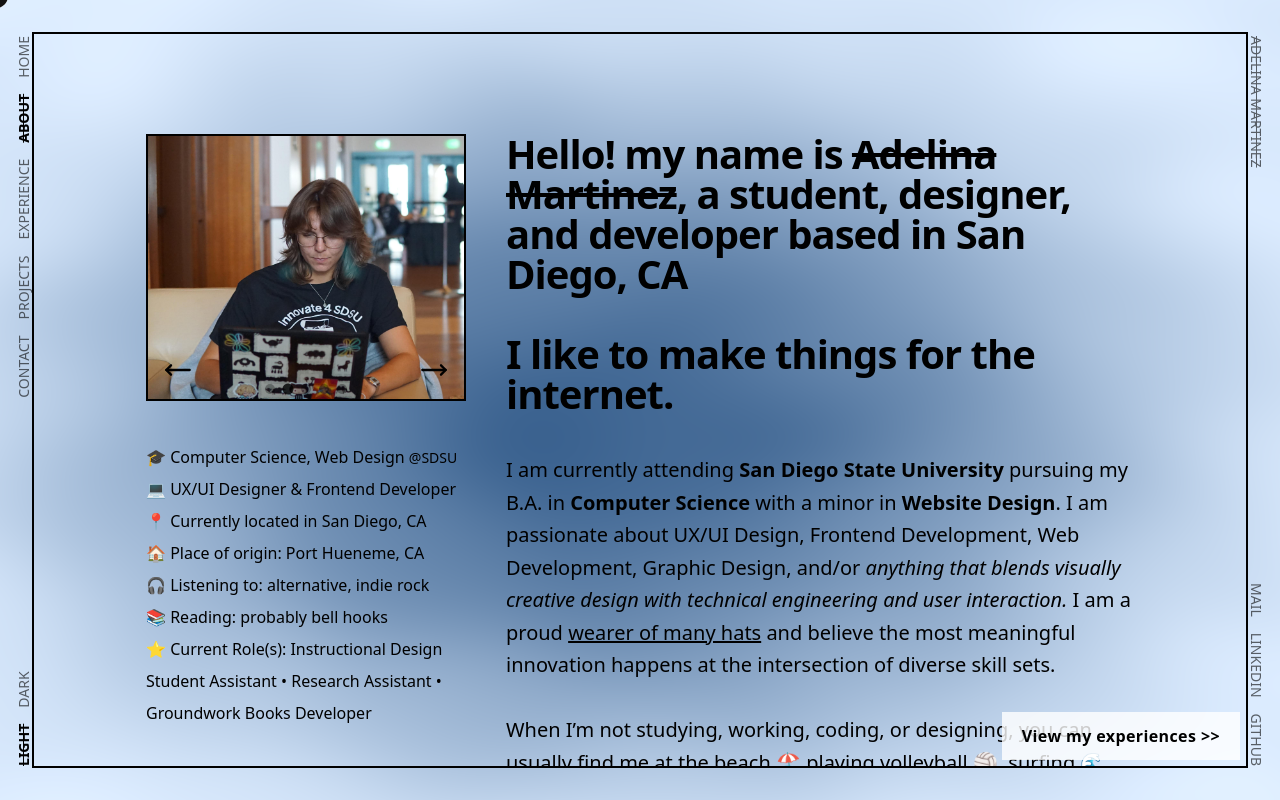
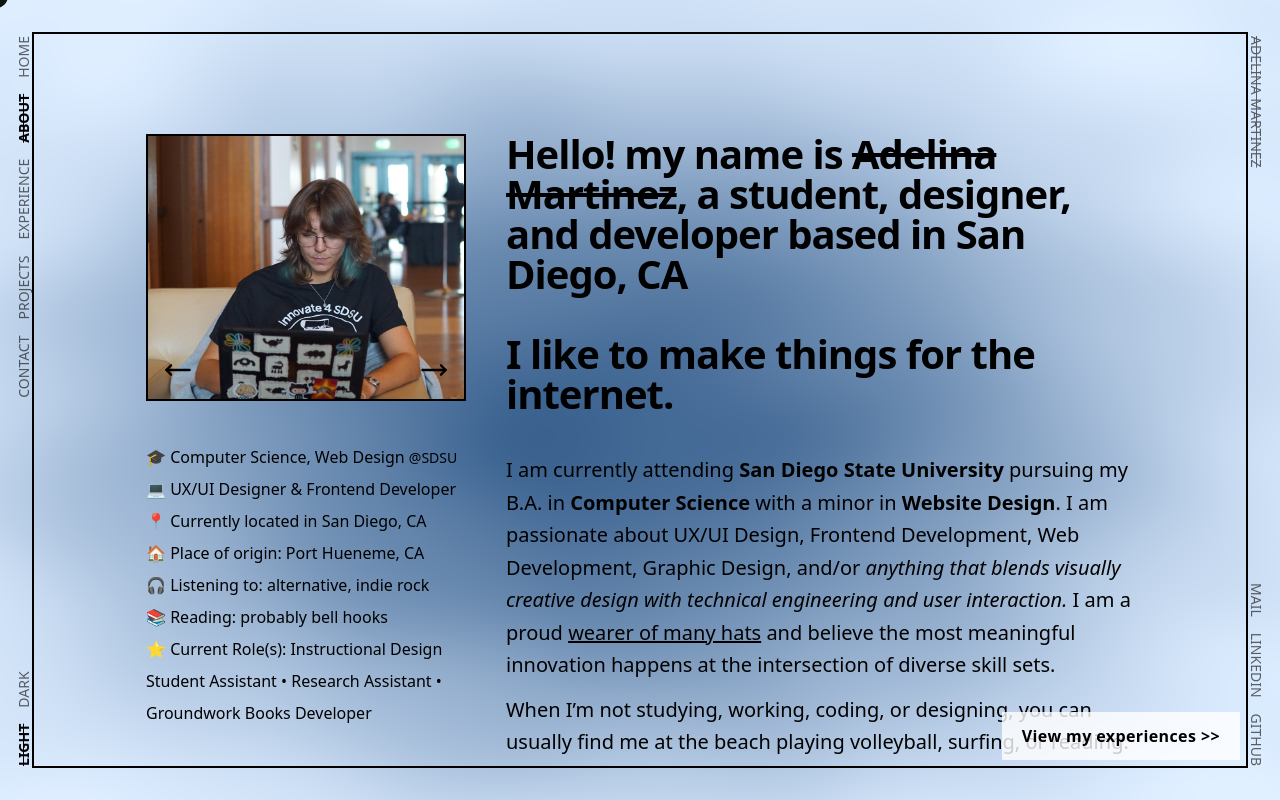
Before and after one commit to Adelina805/adelina-portfolio, a Next.js app: page /about in a window 1280 px wide. Built offline with nearby package versions, Linux system fonts and the light colour scheme.

Commit message:
remove dot indicators bcs they look cluttered, remove line break from about page

```diff
--- a/src/app/AdelinaCarousel.jsx
+++ b/src/app/AdelinaCarousel.jsx
@@ -110,7 +110,7 @@ export default function AdelinaCarousel() {
       </button>
 
       {/* DOT INDICATORS */}
-      <div className="absolute bottom-2 left-1/2 -translate-x-1/2 flex gap-2">
+      {/* <div className="absolute bottom-2 left-1/2 -translate-x-1/2 flex gap-2">
         {images.map((_, i) => {
           const isActive = i === index;
           const dotColor = isActive
@@ -130,7 +130,7 @@ export default function AdelinaCarousel() {
             />
           );
         })}
-      </div>
+      </div> */}
     </div>
   );
 }
--- a/src/app/about/page.tsx
+++ b/src/app/about/page.tsx
@@ -44,9 +44,9 @@ export default function AboutPage() {
             <br />
             <br />
             When I’m not studying, working, coding, or designing, you can usually
-            find me at the beach 🏖️ playing volleyball 🏐, surfing 🌊, or reading 📚.
-            I also love watching movies 🎬, thrifting 👕, eating tasty food 🌮,
-            exploring new places ✈️, and pondering 🤔.
+            find me at the beach playing volleyball, surfing, or reading.
+            I also love watching movies, thrifting, buying too many houseplants,
+            eating tasty food, exploring new places, and pondering.
           </p>
 
         {/* QUICK INFO (mobile order 3) */}
@@ -109,7 +109,8 @@ export default function AboutPage() {
             I like to make things for the internet.
           </h1>
 
-          <p className="mt-10 text-xl leading-relaxed">
+          <div className="mt-10 text-xl">
+            <p className="leading-relaxed mt-2">
               I am currently attending <strong>San Diego State University</strong>{" "}
               pursuing my B.A. in <strong>Computer Science</strong> with a minor in{" "}
               <strong>Website Design</strong>. I am passionate about UX/UI Design,
@@ -121,13 +122,17 @@ export default function AboutPage() {
               I am a proud <u>wearer of many hats</u> and believe the most meaningful
               innovation happens at the intersection of diverse skill sets.
               <br />
-            <br />
+            </p>
+
+            <p className="leading-relaxed mt-3">
               When I’m not studying, working, coding, or designing, you can usually
-            find me at the beach 🏖️ playing volleyball 🏐, surfing 🌊, or reading 📚.
-            I also love watching movies 🎬, thrifting 👕, eating tasty food 🌮,
-            exploring new places ✈️, and pondering 🤔.
+              find me at the beach playing volleyball, surfing, or reading.
+              I also love watching movies, thrifting, buying too many houseplants,
+              eating tasty food, exploring new places, and pondering.
             </p>
         </div>
+      </div>
+
       </div>
 
     </section>
```
Lines whose indentation alone changed are shown as unchanged.
